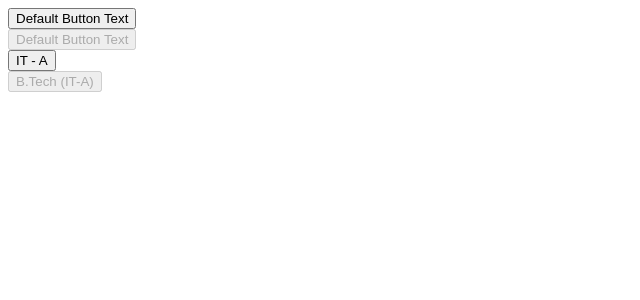
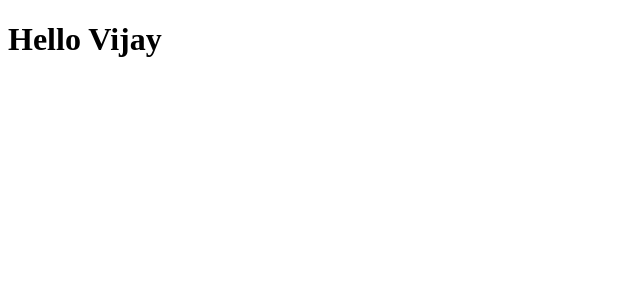
Before and after one commit to Vijay11-08/ReactJs_Project, a React (Vite) app: page / in a window 1280 px wide. Shown: the top 300 px of the page, without its empty margins (0-640 px from the left). Built offline with nearby package versions, Linux system fonts and the light colour scheme.

Commit message:
Hooks Example 1 Use In This Program

```diff
--- /dev/null
+++ b/src/Lecture31_12_2024/HooksExample.jsx
@@ -0,0 +1,35 @@
+import {useState} from "react";
+
+function HookExample1(){
+        const [name] = useState("Hello Vijay");
+        return <h1>{name}</h1>
+}
+
+export default HookExample1;
+
+// Hooks in React :- Hooks are a new feature that let you use state and other React features without writing a class. Hooks are a way to reuse stateful logic between components.
+
+// Hooks :- "  allow function components to have access to state and other React features.  ";
+
+// Hooks Are In Sem
+// 1. useState   --> Define  Your Own Methods for Hooks              ==>  hook is a function that allows you to add state to functional components.
+// 2. useEffact  --> Define API Functions for Hooks                  ==>  Hook that allows you to perform side effects in functional components.
+// 3. useReducer --> used to store and update states,                ==>  hook is a built-in function that allows you to manage complex state logic in a more structured way.
+// 4. useContext --> used to consume values from a React context.    ==>  Hook that allows you to access the value of a Context object from within a functional component.
+// 5. useMemo                                                        ==>  returns a memoized value and prevents the application from unnecessary re-renders.
+// 6. useReference                                                   ==>  allows you to persist values between renders.
+// 7. CustomHooks
+
+
+
+
+// For Output Use Main.jsx
+// import { StrictMode } from 'react'
+// import { createRoot } from 'react-dom/client'
+// import HookExample1 from './Lecture31_12_2024/HooksExample'
+
+// createRoot(document.getElementById('root')).render(
+//   <StrictMode>
+// <HookExample1/>
+//   </StrictMode>,
+// )
--- a/src/main.jsx
+++ b/src/main.jsx
@@ -1,15 +1,9 @@
 import { StrictMode } from 'react'
 import { createRoot } from 'react-dom/client'
-import MyCustButton from './Lecture31_12_2024/PureFunction2'
+import HookExample1 from './Lecture31_12_2024/HooksExample'
 
 createRoot(document.getElementById('root')).render(
   <StrictMode>
-    <MyCustButton/>
-    <br />
-    <MyCustButton var1={true}/>
-    <br />
-    <MyCustButton var2={"IT - A "}/>
-    <br />
-    <MyCustButton var1={true} var2={"B.Tech (IT-A) "}/>
+<HookExample1/>
   </StrictMode>,
 )
```
